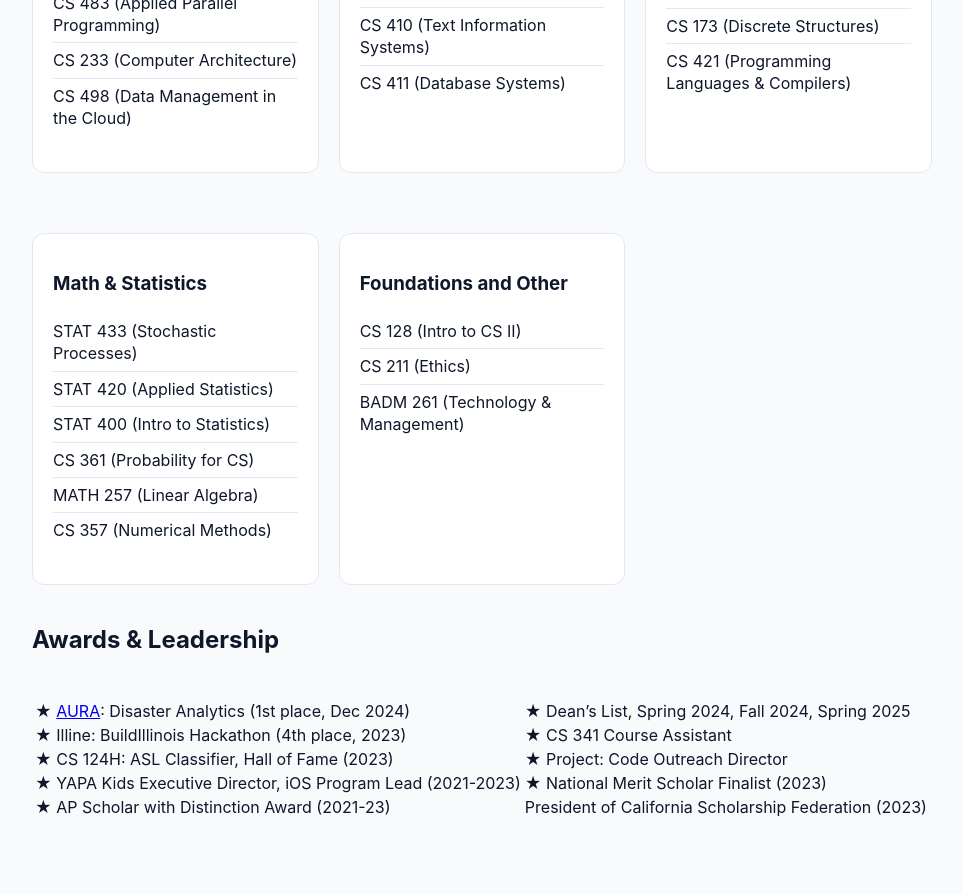
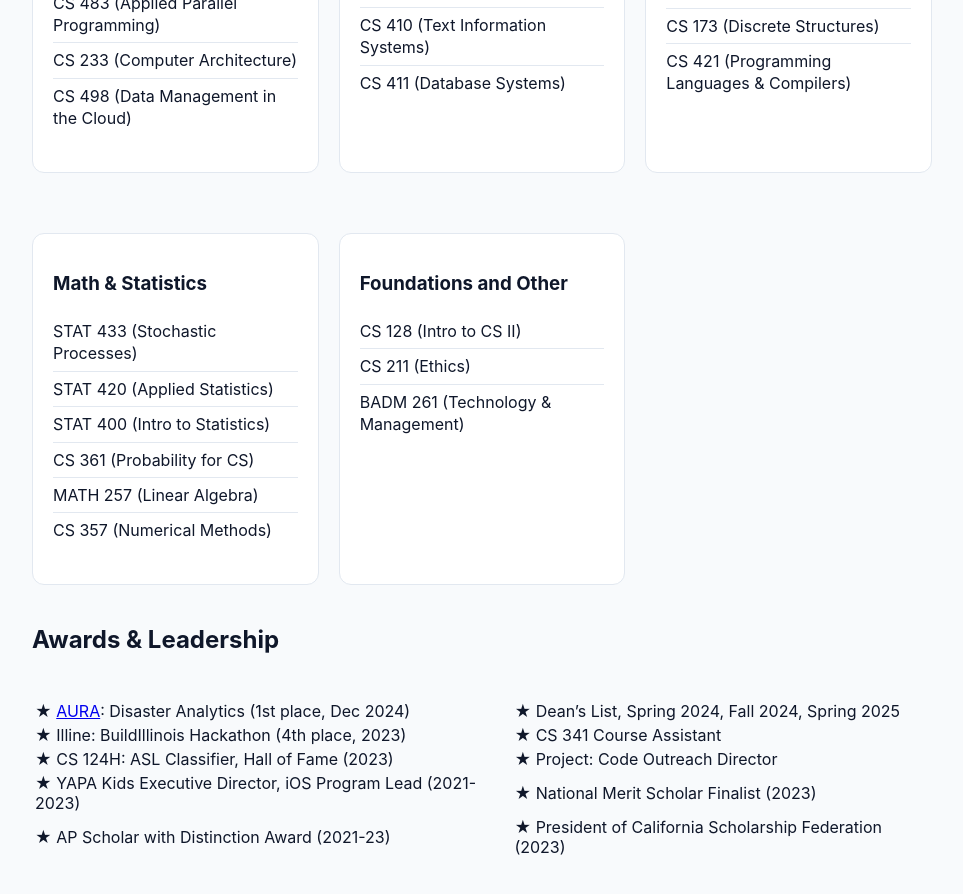
Before and after one commit to srikarpisupati/srikarpisupati.github.io, a Jekyll site: the page built from about.md, in a window 1280 px wide and 900 px high, scrolled down 638 px. Shown: the top 894 px of the window, without its empty margins (158-1121 px from the left). Built offline with Jekyll 4.4.1, drawn with Linux system fonts in a browser that asks for light colours; before the commit the page ends 1498 px from its top, so only the background shows below that.

```diff
--- a/about.md
+++ b/about.md
@@ -79,4 +79,4 @@ Text2SQL, Asynchronous Serverless Design (Query Execution + Caching), LLM-based
 | ★ Illine: BuildIllinois Hackathon (4th place, 2023) | ★ CS 341 Course Assistant |
 | ★ CS 124H: ASL Classifier, Hall of Fame (2023) | ★ Project: Code Outreach Director |
 | ★ YAPA Kids Executive Director, iOS Program Lead (2021-2023) | ★ National Merit Scholar Finalist (2023) |
-| ★ AP Scholar with Distinction Award (2021-23) | President of California Scholarship Federation (2023) |
+| ★ AP Scholar with Distinction Award (2021-23) | ★ President of California Scholarship Federation (2023) |
```
